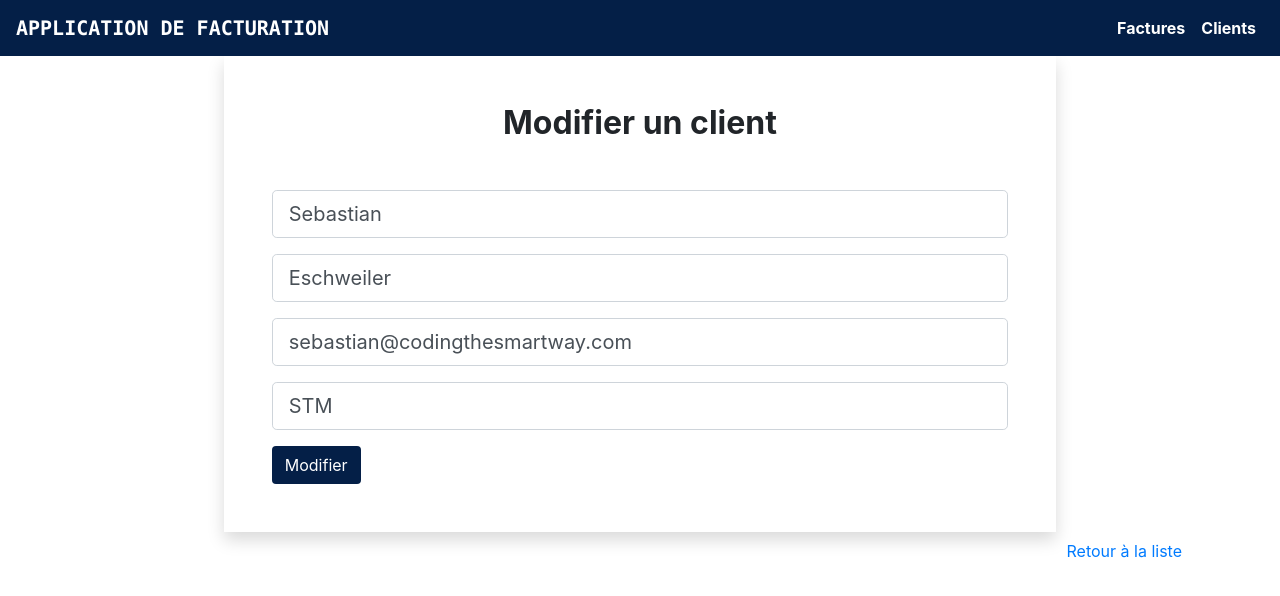
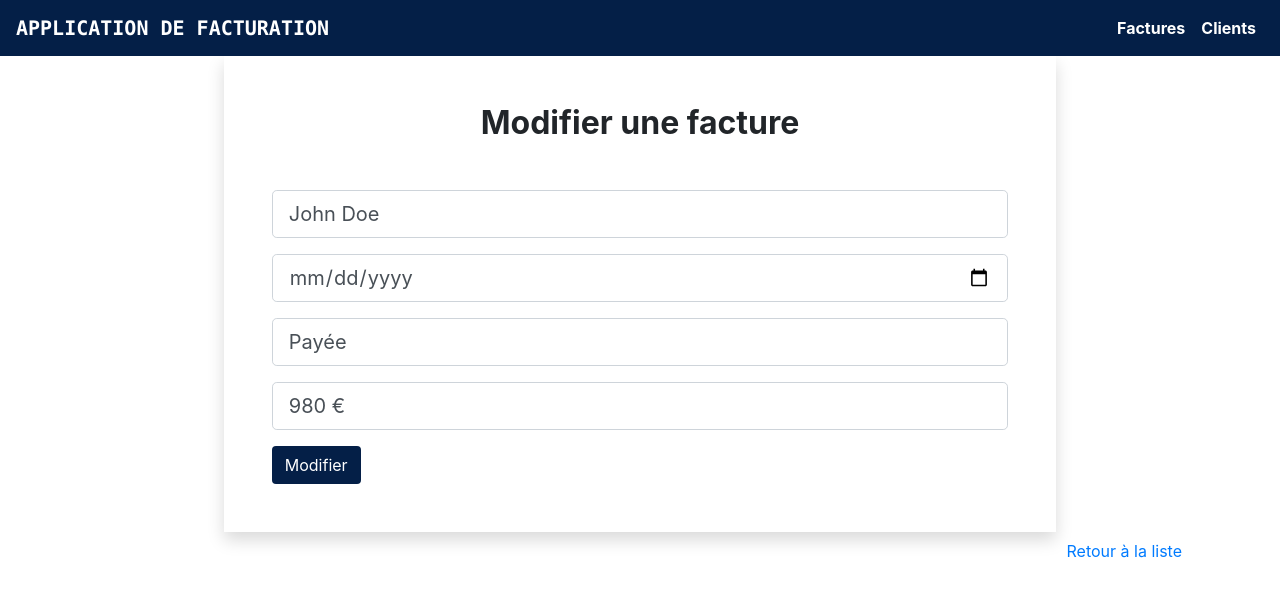
Before and after one commit to Safiamoon/ApplicationDeFacturation, a React (Create React App) app: page /factures/edit/1 in a window 1280 px wide. Shown: the top 596 px of the page. Built offline with nearby package versions, Linux system fonts and the light colour scheme; data requests are answered from the project's data file.

Commit message:
Edit facture

```diff
--- a/db.json
+++ b/db.json
@@ -2,7 +2,7 @@
   "clients": [
     {
       "id": 1,
-      "firstname": "Sebastian",
+      "firstname": "Seb",
       "lastname": "Eschweiler",
       "email": "sebastian@codingthesmartway.com",
       "entreprise": "STM",
--- a/src/components/factures/EditFacture.js
+++ b/src/components/factures/EditFacture.js
@@ -2,73 +2,62 @@ import axios from 'axios';
 import React, {useEffect, useState} from 'react'
 import {Link, useHistory, useParams} from "react-router-dom";
 
-const AddClient = () => {
+const EditFacture = () => {
 
     let history = useHistory();
     const {id} = useParams();
-    const [client, setClient] = useState({
-        firstname: "",
-        lastname: "",
-        email: "",
-        entreprise : ""
+    const [facture, setFacture] = useState({
+        client: "",
+        date_envoi: "",
+        statut: "",
+        montant : ""
     });
 
-    const {firstname, lastname, email, entreprise} = client;
+    const {client, date_envoi, statut, montant} = facture;
 
     const onInputChange = e => {
         console.log(e.target.value);
-        setClient({...client,[e.target.name] : e.target.value})
+        setFacture({...facture,[e.target.name] : e.target.value})
     };
 
     const onSubmit = async (e) => {
         e.preventDefault();
-        await axios.put(`http://localhost:3003/clients/${id}`, client);
-        history.push("/clients");
+        await axios.put(`http://localhost:3003/factures/${id}`, client);
+        history.push("/factures");
     };
 
     useEffect (() => {
-        loadClient();
+        loadFacture();
     }, []);
 
-    const loadClient = async () => {
-        const result = await axios.get(`http://localhost:3003/clients/${id}`);
+    const loadFacture = async () => {
+        const result = await axios.get(`http://localhost:3003/factures/${id}`);
         console.log(result);
-        setClient(result.data);
+        setFacture(result.data);
     }
 
     return (
         <div className="container">
             <div className="w-75 mx-auto shadow p-5">
-            <h2 className="mb-5 text-center font-weight-bold">Modifier un client</h2>
+            <h2 className="mb-5 text-center font-weight-bold">Modifier une facture</h2>
             <form onSubmit={e => onSubmit(e)}>
                 <div className="form-group">
                 <input
                     type="text"
                     className="form-control form-control-lg"
-                    placeholder="Prénom..."
-                    name="firstname"
-                    value={firstname}
+                    placeholder="Client..."
+                    name="client"
+                    value={client}
                     onChange={e => onInputChange(e)}
                 />
                 </div>
                 <div className="form-group">
                 <input
-                    type="text"
+                    type="date"
                     className="form-control form-control-lg"
-                    placeholder="Nom..."
-                    name="lastname"
-                    value={lastname}
-                    onChange={e => onInputChange(e)}
-
-                />
-                </div>
-                <div className="form-group">
-                <input
-                    type="email"
-                    className="form-control form-control-lg"
-                    placeholder="E-mail..."
-                    name="email"
-                    value={email}
+                    placeholder="Date de l'envoi..."
+                    name="date_envoi"
+                    value={date_envoi}
                     onChange={e => onInputChange(e)}
 
                 />
@@ -77,9 +66,20 @@ const AddClient = () => {
                 <input
                     type="text"
                     className="form-control form-control-lg"
-                    placeholder="Entreprise..."
-                    name="entreprise"
-                    value={entreprise}
+                    placeholder="Statut"
+                    name="statut"
+                    value={statut}
+                    onChange={e => onInputChange(e)}
+
+                />
+                </div>
+                <div className="form-group">
+                <input
+                    type="text"
+                    className="form-control form-control-lg"
+                    placeholder="Montant..."
+                    name="montant"
+                    value={montant}
                     onChange={e => onInputChange(e)}
 
                 />
@@ -94,4 +94,4 @@ const AddClient = () => {
     )
 }
 
-export default AddClient;
+export default EditFacture;
```
